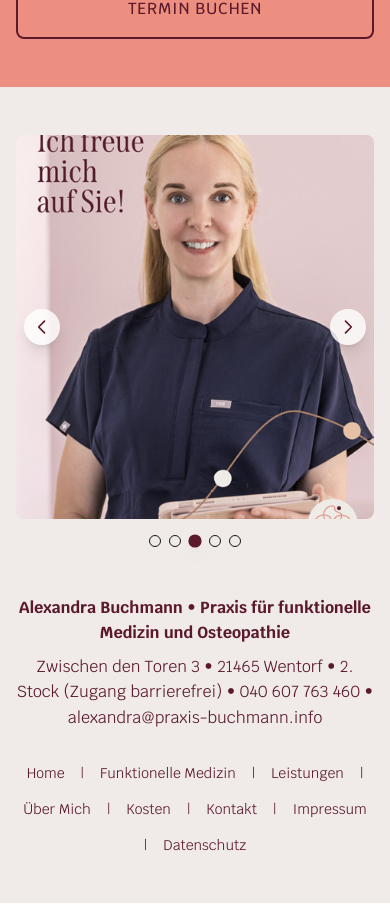
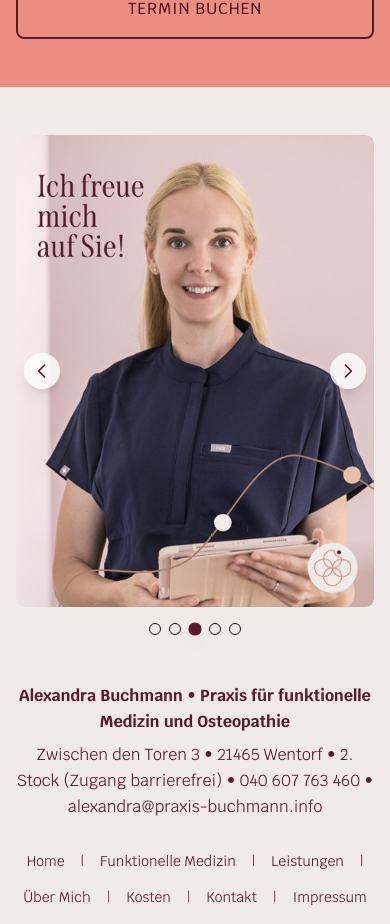
Before and after one commit to Lxnder1976/praxis-buchmann, a Next.js app: page / in a window 390 px wide. Shown: the part 7639-8563 px from the top of the page. Before the commit the page ends 8542 px from the top, so only its background shows below. Built offline with nearby package versions, Linux system fonts and the light colour scheme; a web font is replaced by a local one.

Commit message:
Fix mobile slideshow image cropping: use object-contain to show full images including text

```diff
--- a/src/components/Footer.tsx
+++ b/src/components/Footer.tsx
@@ -79,7 +79,7 @@
                       alt={image.alt}
                       width={320}
                       height={400}
-                      className="w-full h-96 object-cover"
+                      className="w-full h-auto object-contain bg-white rounded-lg"
                     />
                   </div>
                 ))}
```
